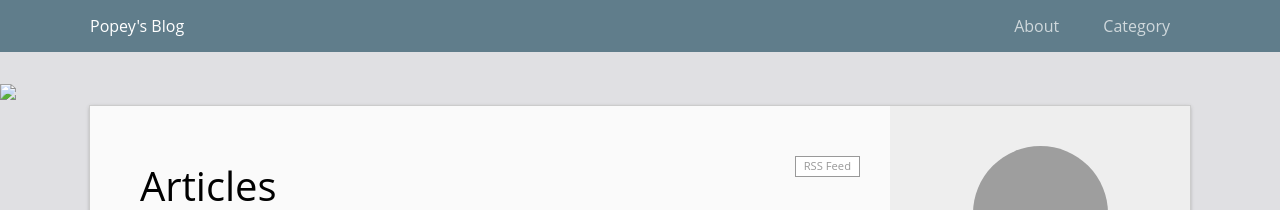
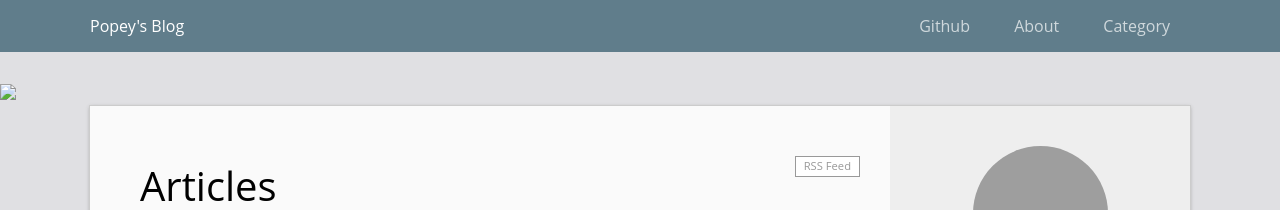
Before and after one commit to popey456963/blog, a Jekyll site: the page built from index.html, in a window 1280 px wide. Shown: the top 210 px of the page. Built offline with Jekyll 4.4.1, drawn with Linux system fonts in a browser that asks for light colours; formulas are drawn with MathJax 3; the list of posts is cut into pages by our own code; grey boxes are pictures that could not be loaded.

Commit message:
update header to include github

```diff
--- a/_includes/header.html
+++ b/_includes/header.html
@@ -2,6 +2,7 @@
   <div class="wrapper">
     <a class="site-title" href="{{ site.baseurl }}/">{{ site.title }}</a>
     <nav class="site-nav">
+      <a class="page-link" href="https://github.com/popey456963">Github</a>
       {% for page in site.pages %}
         {% if page.title and page.public %}
         <a class="page-link" href="{{ page.url | prepend: site.baseurl }}">{{ page.title }}</a>
```
